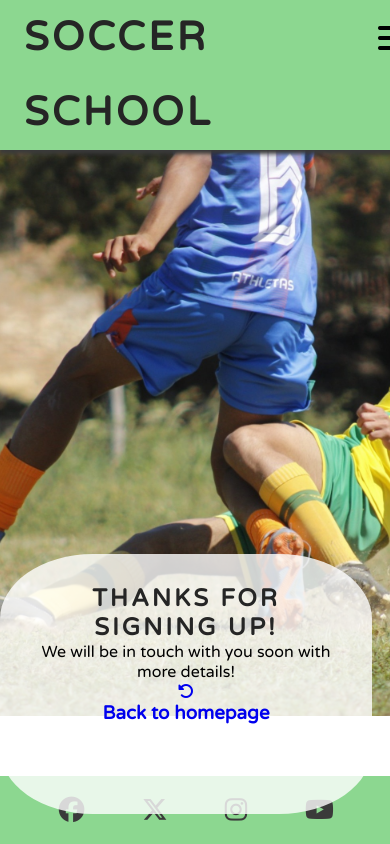
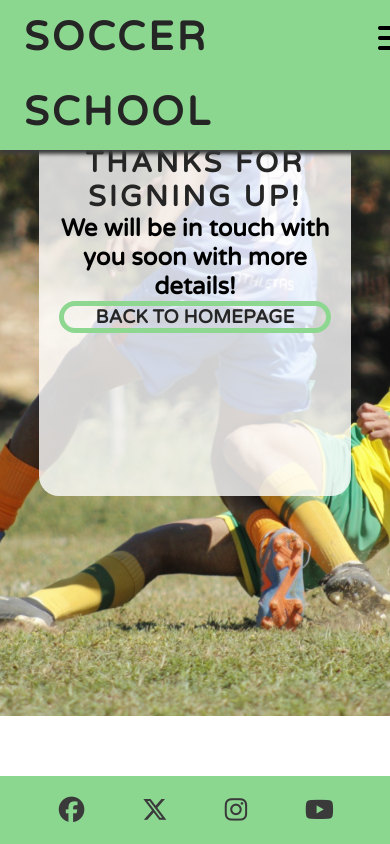
Before and after one commit to Marchopkins96/soccer-school, a plain HTML site: page thankyou.html in a window 390 px wide. Drawn offline with Linux system fonts and the light colour scheme.

Commit message:
Style thank you page for mobile screens

```diff
--- a/assets/css/style.css
+++ b/assets/css/style.css
@@ -349,18 +349,49 @@ main {
 
 #thanks {
     background-color: rgba(255, 255, 255, 0.8);
-    font-size: 100%;
+    box-sizing: border-box;
+    height: 400px;
+    width: 80%;
+    margin: 20px 10% 20px 10%;
+    border-radius: 20px;
+    padding: 50px 20px 0px 20px;
+}
+
+#thanks h2 {
+    text-align:  center;
+    font-weight: 800;
+    font-size: 180%;
+}
+
+#thanks p {
     text-align: center;
-    position: absolute;
-    bottom: 30px;
-    width: 80%;
-    min-height: 200px;
-    padding: 30px 30px 30px 30px;
-    border-radius: 25%;
+    font-weight: 800;
+    font-size: 150%;
 }
 
 #thanks a {
     text-decoration: none;
+    text-align: center;
+    font-size: 100%;
+}
+
+#thanks>a>h3:hover {
+    color: rgba(140, 215, 144, .7);
+    font-weight: bold;
+    border: 5px #252525;
+}
+#thanks>a>h3 {
+    text-transform: uppercase;
+    color: #252525;
+    border:5px solid hsl(123, 48%, 70%);
+    border-radius: 25px;
+}
+
+#thanks>a {
+    font-size: 100%;
+    color: #252525;
+    margin-top: 0px;
+    text-align: center;
 }
 /* Footer */
 
--- a/thankyou.html
+++ b/thankyou.html
@@ -41,7 +41,7 @@
             <div id="thanks">
                 <h2>Thanks for signing up!</h2>
                 <p>We will be in touch with you soon with more details!</p>
-                <a href="index.html"><i class="fa-solid fa-rotate-left"></i>
+                <a href="index.html">
                     <h3>Back to homepage</h3></a>
             </div>
         </div>
```
